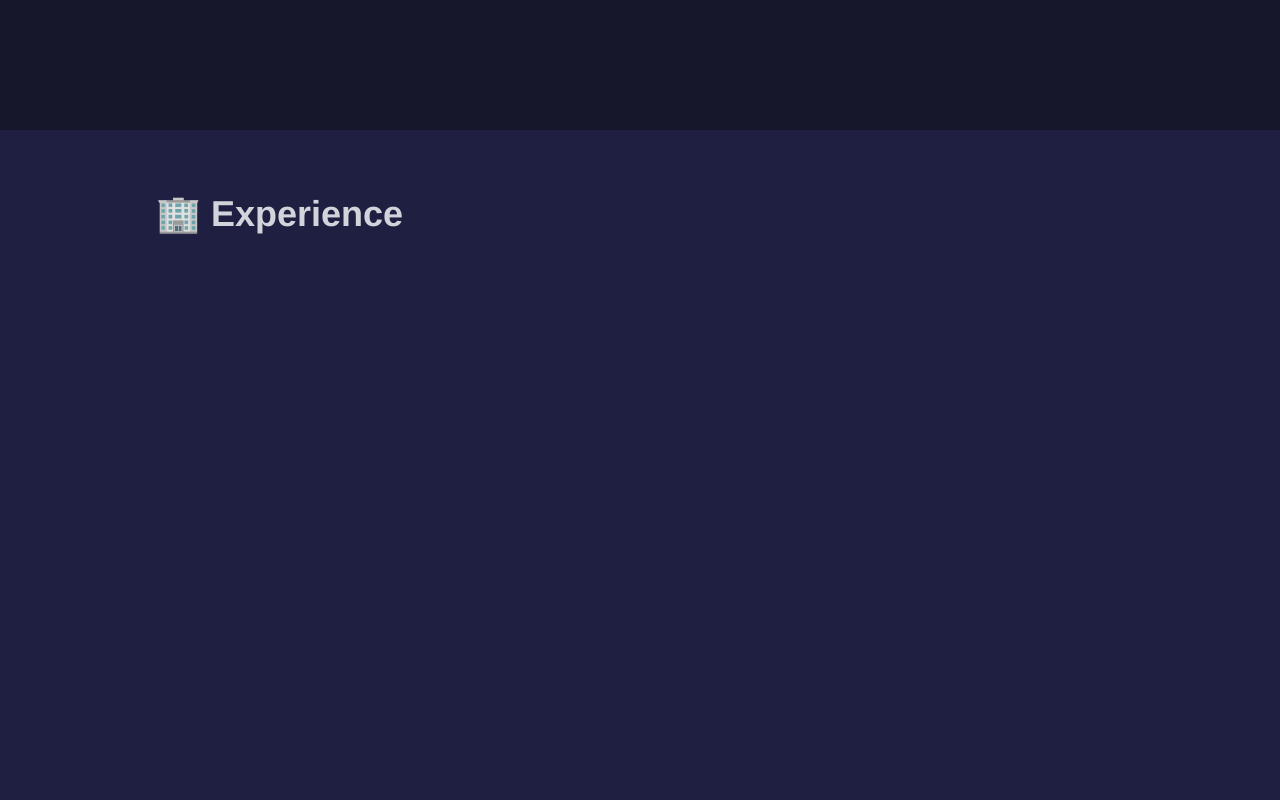
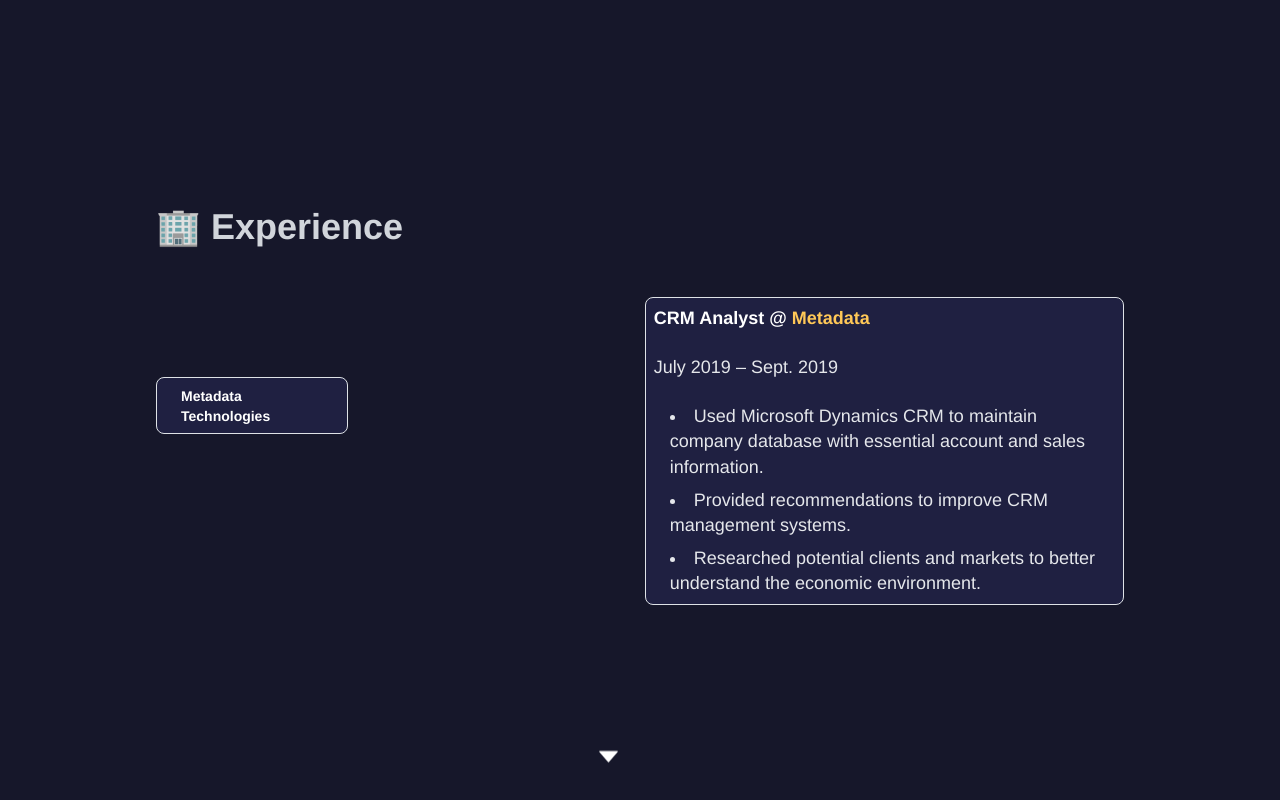
Before and after one commit to Nestor-19/personal-website, a React (Create React App) app: page /home in a window 1280 px wide. Shown: the part 1470-2270 px from the top of the page. Before the commit the page ends 2200 px from the top, so only its background shows below. Built offline with nearby package versions, Linux system fonts and the light colour scheme; the HTML template or start-up script is replaced by a standard one.

Commit message:
Worked on Experience section

```diff
--- a/src/components/Experience/Experience.js
+++ b/src/components/Experience/Experience.js
@@ -1,15 +1,38 @@
 import React from 'react'
+import {AiFillCaretDown} from 'react-icons/ai'
 
 const Experience = () => {
   return (
-    <div name='Experience' className='w-full h-[600px] text-gray-300 bg-[#1f2041]'>
-        <div className='flex flex-col justify-center items-center w-full pt-[5%]'>
-            <div className='max-w-[1000px] w-full grid grid-cols-2 gap-8'>
-                <div className='pb-[10%] pl-4 flex flex-row text-[33px] sm:text-4xl gap-3 font-bold'>
+    <div name='Experience' className='w-full h-[670px] text-gray-300 bg-[#16172a]'>
+        <div className='flex flex-col justify-center items-center w-full pt-[6%]'>
+            <div className='max-w-[1000px] gap-8'>
+                <div className='pb-[5%] pl-4 flex flex-row text-4xl gap-3 font-bold'>
                     <p className='hover:text-[#ffc857]'>
                         🏢 Experience
                     </p>
                 </div>
+
+                <div className='grid grid-cols-2 pl-4 pr-4 text-gray-200 gap-[1%]'>
+                    <div className='pt-[50%] sm:pt-20'>
+                        <ul className=" w-[50%] sm:w-[40%] h-[18%] sm:h-[25%] text-sm font-bold rounded-lg border bg-[#1f2041]">
+                            <li className="py-2 px-4 rounded-t-lg text-white">Metadata Technologies</li>
+                        </ul>
+                    </div>
+
+                    <div className='rounded-lg border flex flex-col gap-4 bg-[#1f2041] pt-2 pl-2 pb-2'>
+                        <p className='font-bold text-white'>CRM Analyst @ <p className='inline text-[#ffc857]'>Metadata</p></p>
+                        <p>July 2019 – Sept. 2019</p>
+                        <div className=' flex flex-col gap-2'>
+                            <li>Used Microsoft Dynamics CRM to maintain company database with essential account and sales information.</li>
+                            <li>Provided recommendations to improve CRM management systems.</li>
+                            <li>Researched potential clients and markets to better understand the economic environment.</li>
+                        </div>
+                    </div>
+
+                </div>
+            </div>
+            <div className='pt-[11%] animate-bounce text-[150%] pr-[5%] text-white'>
+                <button><AiFillCaretDown /></button>
             </div>
         </div>
     </div>
--- a/tailwind.config.js
+++ b/tailwind.config.js
@@ -1,8 +1,11 @@
 /** @type {import('tailwindcss').Config} */
 module.exports = {
-  content: ["./src/**/*.{html,js}"],
+  content: [
+    "./src/**/*.{html,js}", "node_modules/flowbite-react/**/*.{js,jsx,ts,tsx}"],
   theme: {
     extend: {},
   },
-  plugins: [],
+  plugins: [
+    require('flowbite/plugin')
+  ],
 }
```
Also changed, not shown: src/App.css (line endings or trailing spaces), 2 other files (tests, documents, lock files or other folders).
